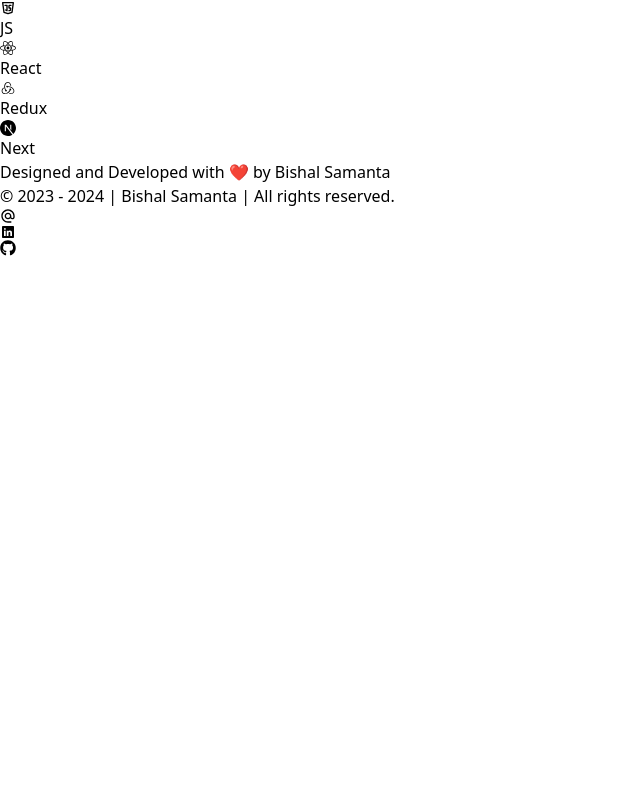
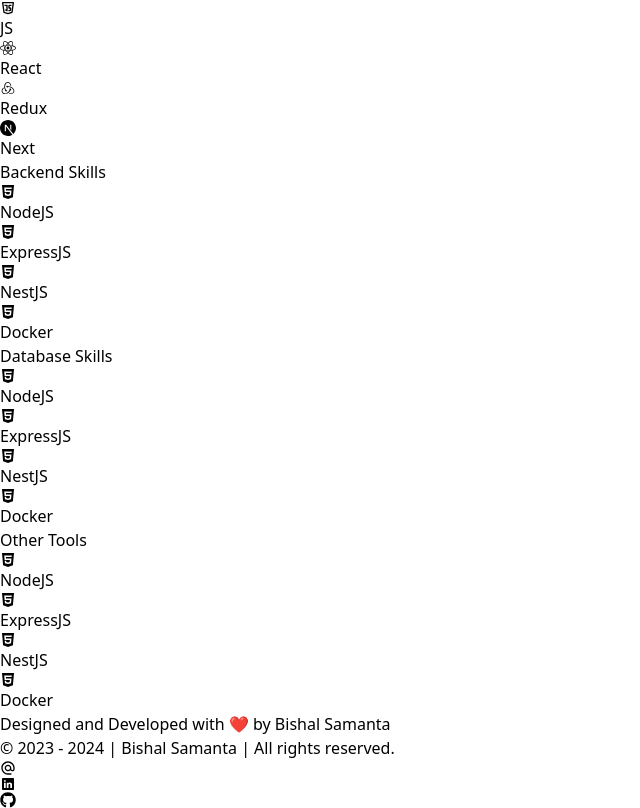
Before and after one commit to bishal-Samanta/potrtfolio, a React (Vite) app: page /skills in a window 1280 px wide. Shown: the part 936-1744 px from the top of the page, without its empty margins (0-640 px from the left). Before the commit the page ends 1192 px from the top, so only its background shows below. Built offline with nearby package versions, Linux system fonts and the light colour scheme.

Commit message:
Dummy skills added and font size reduced in skills text

```diff
--- a/src/configs/skills.ts
+++ b/src/configs/skills.ts
@@ -72,6 +72,27 @@ export const skills = {
 
     ],
     "backendTechnicalSkills" : [
+        {
+            name : "NodeJS",
+            icon : "FaHtml5",
+            display : 1
+        },
+        {
+            name : "ExpressJS",
+            icon : "FaHtml5",
+            display : 2
+        },
+        {
+            name : "NestJS",
+            icon : "FaHtml5",
+            display : 3
+        },
+        {
+            name : "Docker",
+            icon : "FaHtml5",
+            display : 4
+        },
+
 
     ],
     "databaseTechnicalSkills" : [
--- a/src/pages/skillsPage/FrontendSkills.tsx
+++ b/src/pages/skillsPage/FrontendSkills.tsx
@@ -29,7 +29,7 @@ export const FrontendSkills : React.FC<FrontendSkillsProps> = ({ name , icon , i
     return (
         <div key={index} className="rounded-lg shadow-2xl bg-[#3c4143] px-4 py-4 text-center shadow-black">
           {IconComponent ? <IconComponent className="text-[35px] mb-1" /> : (<img src={icon} className=" filter grayscale(100%)" />)}
-          <p className="text-sm">{name}</p>
+          <p className="text-[10px]">{name}</p>
         </div>
       );
 }
--- a/src/pages/skillsPage/ProgrammingLanguages.tsx
+++ b/src/pages/skillsPage/ProgrammingLanguages.tsx
@@ -28,7 +28,7 @@ export const ProgrammingLanguages : React.FC<ProgrammingLanguagesProps> = ({ nam
     return (
         <div key={index} className="rounded-lg shadow-2xl bg-[#3c4143] px-4 py-4 text-center shadow-black">
           {IconComponent && <IconComponent className="text-[40px] mb-1" />}
-          <p className="text-sm">{name}</p>
+          <p className="text-[8px]">{name}</p>
         </div>
       );
 }
--- a/src/pages/skillsPage/SkillPage.tsx
+++ b/src/pages/skillsPage/SkillPage.tsx
@@ -58,6 +58,62 @@ export const SkillPage = () => {
 
         </div>
 
+        <div>
+
+          <div className="pt-9">
+            <h3 className=" font-bold text-xl ml-1">Backend Skills</h3>
+          </div>
+
+          <div className="grid grid-cols-4 gap-4 pt-3">
+
+            {skills.backendTechnicalSkills.sort((a , b) => a.display - b.display).map((skill , index) => {
+              return (
+                <FrontendSkills name={skill.name} icon={skill.icon} index={index} />
+              )
+            })}
+
+          </div>
+
+        </div>
+
+        <div>
+
+          <div className="pt-9">
+            <h3 className=" font-bold text-xl ml-1">Database Skills</h3>
+          </div>
+
+          <div className="grid grid-cols-4 gap-4 pt-3">
+
+            {skills.backendTechnicalSkills.sort((a , b) => a.display - b.display).map((skill , index) => {
+              return (
+                <FrontendSkills name={skill.name} icon={skill.icon} index={index} />
+              )
+            })}
+
+          </div>
+
+        </div>
+
+        <div>
+
+          <div className="pt-9">
+            <h3 className=" font-bold text-xl ml-1">Other Tools</h3>
+          </div>
+
+          <div className="grid grid-cols-4 gap-4 pt-3">
+
+            {skills.backendTechnicalSkills.sort((a , b) => a.display - b.display).map((skill , index) => {
+              return (
+                <FrontendSkills name={skill.name} icon={skill.icon} index={index} />
+              )
+            })}
+
+          </div>
+
+        </div>
+
+
+
 
 
       </div>
```
Also changed, not shown: src/pages/skillsPage/BackendSkills.tsx (added, +26 -0 lines).
